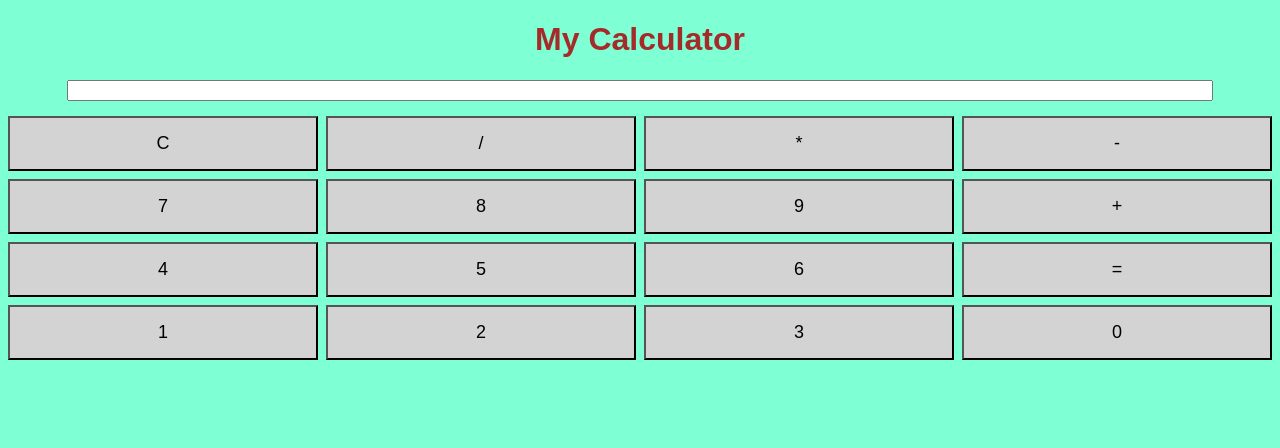
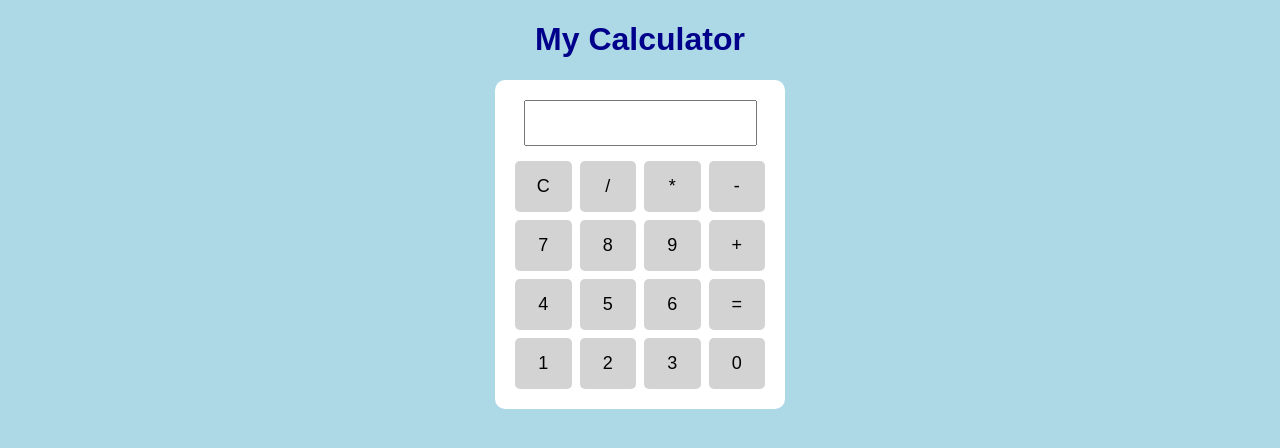
Before and after one commit to ZeyadOuda/Calculator, a plain HTML site: page index.html in a window 1280 px wide. Drawn offline with Linux system fonts and the light colour scheme.

Commit message:
Recoding

```diff
--- a/style.css
+++ b/style.css
@@ -1,40 +1,44 @@
-body{
-    font-family: arial;
+
+body {
+    font-family: Arial;
     text-align: center;
-    background-color :aquamarine;
+    background-color: lightblue;
 }
-h1{
-    color: brown;
+
+h1 {
+    color: darkblue;
 }
-.Calculator{
-    background-color: whitesmoke;
-    width:250px;
-    margin:auto;
-    padding : 20px;
-    border: radius 10px;
+
+.calculator {
+    background-color: white;
+    width: 250px;
+    margin: auto;
+    padding: 20px;
+    border-radius: 10px;
 }
-input{
-    width:90%;
-    height: 40 px;
-    font-size:20 px ;
-    margin-bottom:15px;
 
+input {
+    width: 90%;
+    height: 40px;
+    font-size: 20px;
+    margin-bottom: 15px;
 }
-.buttons{
 
- display: grid;
- grid-template-columns: repeat(4,1fr);
- gap: 8px
+.buttons {
+    display: grid;
+    grid-template-columns: repeat(4, 1fr);
+    gap: 8px;
 }
-button{
+
+button {
     padding: 15px;
     font-size: 18px;
-    background-color:lightgray;
-    border: radius 5px;
+    background-color: lightgray;
+    border: none;
+    border-radius: 5px;
     cursor: pointer;
-
 }
 
-button:hover{
-    background-color:skyblue
+button:hover {
+    background-color: skyblue;
 }
```
